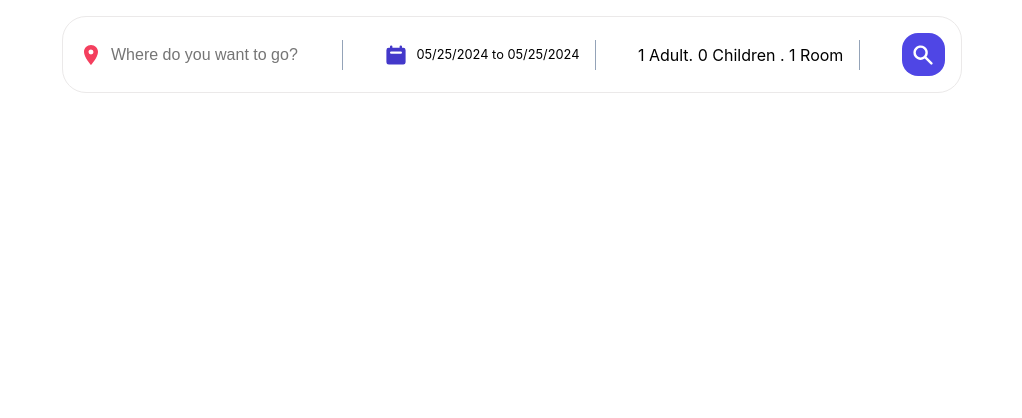
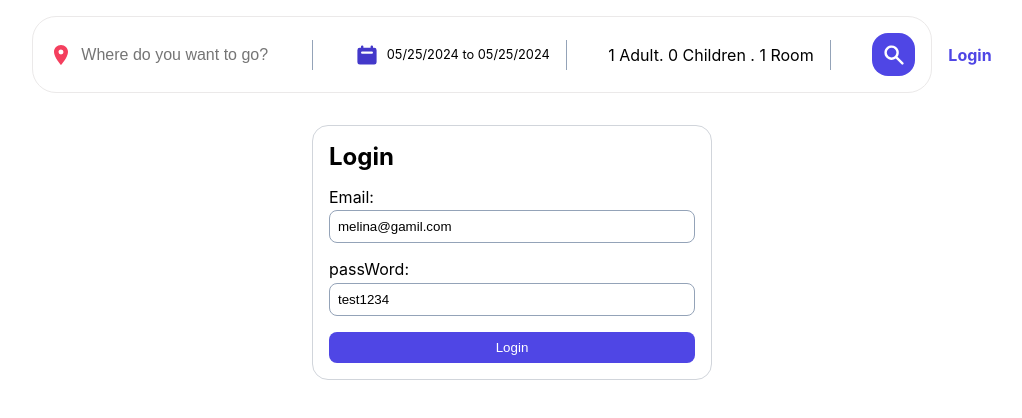
Before and after one commit to melpsh/hotelBooking, a React (Vite) app: page /login in a window 1280 px wide. Shown: the top 418 px of the page, without its empty margins (128-1150 px from the left). Built offline with nearby package versions, Linux system fonts and the light colour scheme; data requests are answered from the project's data file.

Commit message:
added login

```diff
--- a/src/App.jsx
+++ b/src/App.jsx
@@ -13,10 +13,13 @@ import BookmarkProvider from "./components/context/BookmarkProvider";
 import BookmarkList from "./components/BookmarkList";
 import SingleBookmark from "./components/SingleBookmark";
 import AddNewBookmark from "./components/AddNewBookmark";
+import Login from "./components/Login";
+import AuthProvider from "./components/context/AuthProvider";
 
 function App() {
   return (
-    <HotelsProvider>
+    <AuthProvider>
+            <HotelsProvider>
       <BookmarkProvider>
       <Toaster />
       <Header />
@@ -31,10 +34,11 @@ function App() {
         <Route path="add" element={<AddNewBookmark />} />
         <Route path=":id" element={<SingleBookmark />} />
       </Route>
-
+      <Route path="/login" element={<Login />} />
     </Routes>
       </BookmarkProvider>
     </HotelsProvider>
+    </AuthProvider>
   )
 }
 
--- a/src/components/Header.jsx
+++ b/src/components/Header.jsx
@@ -7,7 +7,8 @@ import { DateRange } from "react-date-range";
 import { format } from "date-fns";
 import 'react-date-range/dist/styles.css'; // main style file
 import 'react-date-range/dist/theme/default.css'; // theme css file
-import { createSearchParams, json, useNavigate, useSearchParams } from "react-router-dom";
+import { NavLink, createSearchParams, json, useNavigate, useSearchParams } from "react-router-dom";
+import { useAuth } from "./context/AuthProvider";
 
 const Header = () => {
 
@@ -85,7 +86,10 @@ const Header = () => {
             <HiSearch className="headerIcon"/>
         </button>
     </div>
+
     </div>
+    {}
+    <NavLink to={"/login"}>Login</NavLink>
   </div>
   )
 
@@ -94,6 +98,17 @@ const Header = () => {
 export default Header;
 
 
+
+function User(){
+    const {user, isAuthenticated, logout} = useAuth();
+        return (
+            <div>
+                {isAuthenticated ?
+                (<div>{user.name}</div>)
+                : <NavLink to={"/login"}>Login</NavLink>}
+            </div>
+    )
+}
 
 
 const GuestOptionList = ({options, hanleOptions, setOpenOptions}) => {
--- /dev/null
+++ b/src/components/Login.jsx
@@ -0,0 +1,44 @@
+import React, { useEffect, useState } from "react";
+import { useAuth } from "./context/AuthProvider";
+import { useNavigate } from "react-router-dom";
+
+const Login = () => {
+    const [email, setEmail] = useState("melina@gamil.com");
+    const [passWord, setPassword] = useState("test1234");
+
+    const {login, isAuthenticated} = useAuth();
+    const navigate = useNavigate();
+
+    const handleSubmit = (e) =>{
+        e.preventDefault();
+        if(email && passWord)
+            login(email, passWord);
+    }
+
+    useEffect(()=>{
+        if(isAuthenticated)
+            navigate("/", {replace:true});
+    },
+    [navigate,isAuthenticated])
+
+  return (
+<div className="loginContainer">
+    <h2>Login</h2>
+    <form className="form" onSubmit={handleSubmit}>
+        <div className="formControl">
+            <label htmlFor="email">Email: </label>
+            <input type="text" name="email" id="email" value={email} onChange={(e)=> setEmail(e.target.value)}/>
+        </div>
+        <div className="formControl">
+            <label htmlFor="passWord">passWord: </label>
+            <input type="text" name="passWord" id="passWord" value={passWord} onChange={(e)=> setPassword(e.target.value)}/>
+        </div>
+        <div className="buttons">
+            <button className="btn btn--primary">Login</button>
+        </div>
+    </form>
+</div>
+  )
+};
+
+export default Login;
--- /dev/null
+++ b/src/components/context/AuthProvider.jsx
@@ -0,0 +1,61 @@
+import React, { createContext, useContext, useReducer } from "react";
+
+const AuthContext = createContext();
+
+const initialState = {
+    user: null,
+    isAuthenticated: false
+  }
+
+  function authReducer(state, action){
+    switch(action.type){
+        case "login":
+            return{
+                isAuthenticated: true,
+                user: action.payload
+            }
+
+        case "logout":
+            return{
+                isAuthenticated:false,
+                user: null
+            }
+
+        default:{
+            throw new Error("unknown Action.")
+        }
+    }
+  }
+
+
+  const fakeUser={
+    email: "mel@gmail.com",
+    passWord: "test123",
+    name: "melina"
+  }
+
+
+export default function AuthProvider({children}){
+
+    function login(email, passWord){
+        if(email === fakeUser.email && passWord === fakeUser.passWord)
+            dispatch({type: "login", payload : fakeUser})
+      }
+
+      function logout(){
+        dispatch({type:"logout"})
+      }
+
+   const [{user, isAuthenticated},dispatch] = useReducer(authReducer,initialState);
+    return (
+    <AuthContext.Provider value={{user, isAuthenticated, login, logout}}>
+        {children}
+    </AuthContext.Provider>
+  )
+};
+
+
+
+export function useAuth(){
+    return useContext(AuthContext);
+}
--- a/src/components/context/BookmarkProvider.jsx
+++ b/src/components/context/BookmarkProvider.jsx
@@ -59,6 +59,7 @@ function bookmarkReducer(state, action){
 
 const BookmarkContext = createContext();
 const BASE_URL = "http://localhost:5000/bookmarks";
+
 const BookmarkProvider = ({children}) => {
 
     // const [currentBookmark, setCurrentBookmark] = useState(null);
--- a/vite.config.js
+++ b/vite.config.js
@@ -4,5 +4,5 @@ import react from "@vitejs/plugin-react";
 // https://vitejs.dev/config/
 export default defineConfig({
   plugins: [react()],
-  base: "/hotelBooking",
+  // base: "/hotelBooking",
 });
```
Also changed, not shown: server/db.json.
